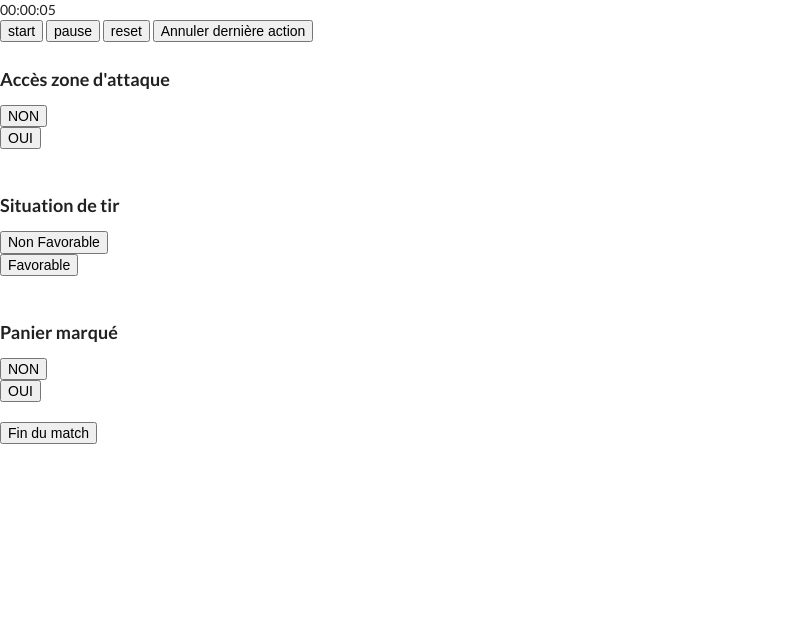
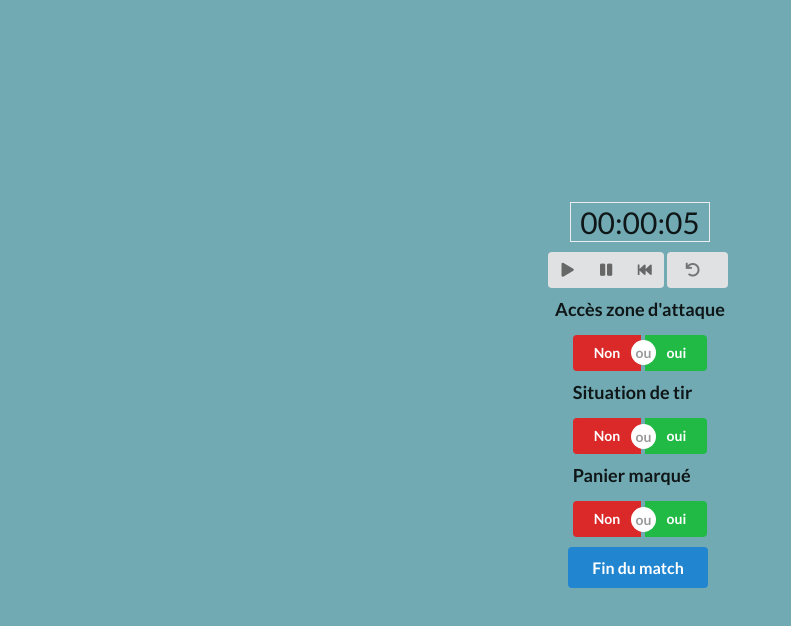
Before and after one commit to Floune/Arbritage, a website: page static/game.html in a window 1280 px wide. Shown: the whole page, without its empty margins (0-791 px from the left). Drawn offline with nearby package versions, Linux system fonts and the light colour scheme.

Commit message:
design game

```diff
--- a/static/css/game.css
+++ b/static/css/game.css
@@ -1,27 +1,42 @@
 body {
-	list-style-type: none;
+	display: flex;
+	justify-content: center;
+	flex-direction: column;
+	align-items: center;
+	background-color: rgb(113, 170, 179);
+}
+
+#taymeur {
+	font-size: 30px;
+	margin-bottom: 10px;
+	border: 1px solid #e9edef;
+    padding: 9px;
 }
 
 .tmr {
-
-}
-
-.container {
-
+	margin-bottom: 10px;
+	display: flex;
+	justify-content: center;
+	flex-direction: column;
+	align-items: center;
 }
 
 .za {
-
+	margin-bottom: 10px;
+	display: flex;
+	justify-content: center;
+	flex-direction: column;
+	align-items: center;
 }
 
 .st {
-
+	margin-bottom: 10px;
 }
 
 .pm {
-
+	margin-bottom: 10px;
 }
 
 .fin {
-
+	margin-bottom: 10px;
 }
--- a/static/css/stats.css
+++ b/static/css/stats.css
@@ -1,7 +1,28 @@
 body {
+	display: flex;
+	justify-content: top;
+	flex-direction: column;
+	align-items: center;
+	background-color: rgb(113, 170, 179);
+}
 
+#teame {
+	margin-bottom: 4px;
+}
+
+#stats {
+	margin-bottom: 4px;
+}
+
+#retour {
+	margin-bottom: 4px;
 }
 
 ul {
-  list-style-type: none;
+	list-style-type: none;
 }
+
+.lis {
+	font-size: 25px;
+	margin-bottom: 4px;
+}
--- a/static/game.html
+++ b/static/game.html
@@ -10,38 +10,66 @@
 </head>
 <body>
 
+	<div class="tmr">
 		<div id="taymeur"></div>
-	<button class="startButton">start</button>
-	<button class="pauseButton">pause</button>
-	<button class="resetButton">reset</button>
-	<button id="undo">Annuler dernière action</button>
+		<div class="ctrls">
+			<div class="ui icon buttons">
+				<button class="ui button startButton">
+					<i class="play icon"></i>
+				</button>
+				<button class="ui button pauseButton">
+					<i class="pause icon"></i>
+				</button>
+				<button class="ui button resetButton">
+					<i class="fast backward icon"></i>
+				</button>
+			</div>
+			<button id="undo" class="ui button">
+				<i class="undo icon"></i>
+			</button>
+		</div>
+	</div>
 
+	<div class="za">
 		<h3>Accès zone d'attaque</h3>
-	<button id="za-non">NON</button>
-	<div id="display-za-non"></div>
-	<button id="za-oui">OUI</button>
-	<div id="display-za-oui"></div>
 
-	<br>
+		<div class="ui buttons">
+			<button id="za-non" class="ui negative button">Non</button>
+			<div class="or" data-text="ou"></div>
+			<button id="za-oui" class="ui positive button">oui</button>
+		</div>
+	</div>
+
+
+	<div class="st">
 		<h3>Situation de tir</h3>
-	<button id="st-non">Non Favorable</button>
-	<div id="display-st-non"></div>
-	<button id="st-oui">Favorable</button>
-	<div id="display-st-oui"></div>
 
-	<br>
+		<div class="ui buttons">
+			<button id="st-non" class="ui negative button">Non</button>
+			<div class="or" data-text="ou"></div>
+			<button id="st-oui" class="ui positive button">oui</button>
+		</div>
+	</div>
+
+	<div class="pm">
+
 		<h3>Panier marqué</h3>
-	<button id="pm-non">NON</button>
-	<div id="display-pm-non"></div>
-	<button id="pm-oui">OUI</button>
-	<div id="display-pm-oui"></div>
-	<br>
 
+		<div class="ui buttons">
+			<button id="pm-non" class="ui negative button">Non</button>
+			<div class="or" data-text="ou"></div>
+			<button id="pm-oui" class="ui positive button">oui</button>
+		</div>
+
+	</div>
+
+	<div class="fin">
 		<form action="./stats.html">
-		<button id="end">Fin du match</button>
+			<button class="ui blue large button" id="end">Fin du match</button>
 		</form>
-	<script
-	src="https://code.jquery.com/jquery-3.1.1.min.js"
+	</div>
+
+	<script	src="https://code.jquery.com/jquery-3.1.1.min.js"
 	integrity="sha256-hVVnYaiADRTO2PzUGmuLJr8BLUSjGIZsDYGmIJLv2b8="
 	crossorigin="anonymous"></script>
 	<script src="./semantic/dist/semantic.min.js"></script>
--- a/static/js/stats.js
+++ b/static/js/stats.js
@@ -11,6 +11,6 @@ equipe.find({equipeName: team}, {_id: 0}, function(err, docs) {
 	if (err)
 		console.log(err);
 	for (let key in docs[0]) {
-		$("#stats").append("<li>" + key + ": " +docs[0][key] + "</li>");
+		$("#stats").append("<li class='lis'>" + key + ": " +docs[0][key] + "</li>");
 	}
 })
```
Also changed, not shown: static/js/game.js (+12 -14 lines), static/stats.html (+7 -2 lines), static/js/bundle.js. Lines whose indentation alone changed are shown as unchanged.
